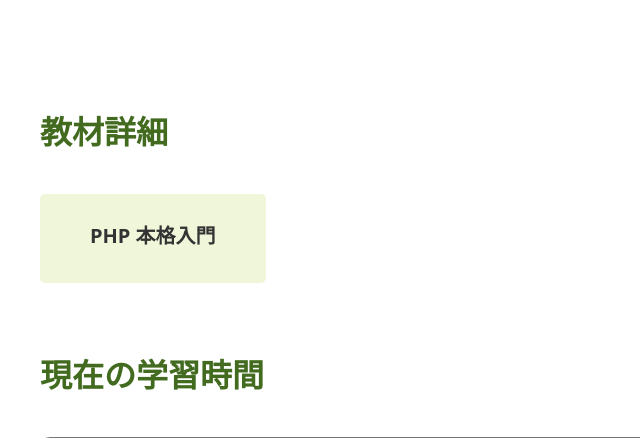
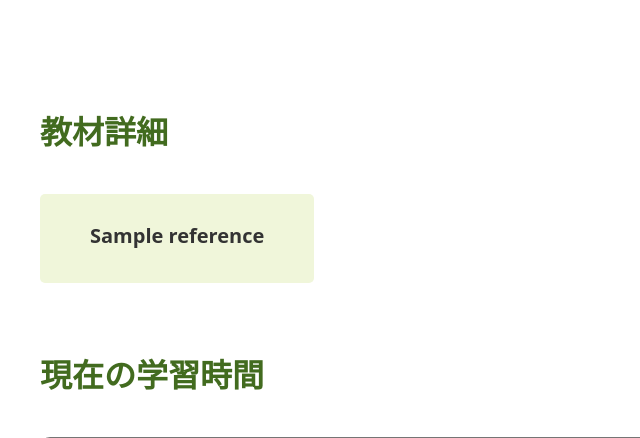
Before and after one commit to FumihikoTsutsuguchi/team-app, a PHP site: page /self-study-detail.php?reference_id=1 in a window 1280 px wide. Shown: the part 164-602 px from the top of the page, without its empty margins (0-640 px from the left). Run offline with PHP 8.4, Linux system fonts and the light colour scheme; tables that the repository leaves empty hold one stand-in row (values such as "Sample post").

Commit message:
学習機能詳細表示機能

```diff
--- a/app/front/self-study-detail.php
+++ b/app/front/self-study-detail.php
@@ -1,4 +1,28 @@
 <?php require_once("./header.php"); ?>
+<?php
+// レベルアップしたかどうか
+$levelUpStatus = false;
+
+//プレイヤーの情報を取得
+list($playerLevel, $playerExp, $avatar_path, $avatar_name, $requireExp) = getPlayersInfo();
+
+//GETリクエストからリファレンスIDを取得
+$getReferenceId = $_GET['reference_id'];
+
+//リファレンスIDからリファレンス詳細情報を取得
+$ReferenceInfo = getReferenceListDetail($getReferenceId);
+
+//連想配列名からカテゴリー名("PHP", "SkillDok"など)を取得
+// $teqName = array_keys($ReferenceInfo);
+// $queName = array_keys($ReferenceInfo[$teqName[0]]);
+
+//当ページのPOSTリクエストより、学習記録を作成
+// if (array_key_exists('stop', $_POST)) {
+//     startRecordsForQuest($_POST['studyTime'], $getQuestId, 1);
+//     finishedRecordsForQuest();
+//     $levelUpStatus = judgePlayerLevelUp($requireExp);
+// }
+?>
 
 <div class="c-wrapper">
     <div class="c-nav-breadcrumb">
@@ -17,7 +41,7 @@
             */
             ?>
             <div class="p-quest-detail__content-text">
-                <h3>PHP 本格入門</h3>
+                <h3><?php echo $ReferenceInfo;?></h3>
             </div>
         </div>
         <div class="p-quest-detail__time">
@@ -35,6 +59,13 @@
                         <div class="p-quest-detail__time-measure-result">
                             <time id="js-stopwatch" date-time="00:00:00">00:00:00</time>
                         </div>
+                        <?php
+                        // if ($levelUpStatus == true) {
+                        //     echo <<<EOT
+                        //         <p class="level-up-status">LevelUp!</p>
+                        //     EOT;
+                        // }
+                        ?>
                         <input id="id-hidden" type="hidden" name="questId">
                         <input id="time-hidden" type="hidden" name="studyTime">
                     </form>
--- a/app/front/self-study.php
+++ b/app/front/self-study.php
@@ -1,7 +1,7 @@
 <?php require_once("./header.php"); ?>
 
 <?php
-    $referencesTitle = getLearningReferencesTitle();
+    list($referencesId, $referencesTitle) = getLearningReferencesTitle();
     $records = selectRecords(1);
 
     if ($_POST !== []) {
@@ -46,7 +46,7 @@
             </form>
         </div>
         <div class="p-self-study-list">
-            <form action="./self-study-detail.php" method="post">
+            <form action="./self-study-detail.php" method="get">
                 <ul id="materialList">
                     <?php
                         for ($i = 0; $i < count($referencesTitle); $i++) {
@@ -56,7 +56,7 @@
                                     <img src="./img/icon/study-dummy.png" alt="">
                                     </div>
                                     <p>{$referencesTitle[$i]}</p>
-                                    <button type="submit" class="c-button">START</button>
+                                    <button name="reference_id" value="{$referencesId[$i]}" type="submit" class="c-button">START</button>
                                 </li>
                             EOT;
                         }
--- a/app/php/references.php
+++ b/app/php/references.php
@@ -46,11 +46,12 @@ function getLearningReferencesTitle()
 
         while ($result = $statement->fetch(PDO::FETCH_ASSOC)) {
             //教材のリストを作成
-            $list[$count] = $result['reference_title'];
+            $idList[$count] = $result['reference_id'];
+            $nameList[$count] = $result['reference_title'];
             $count++;
         }
 
-        return $list;
+        return array($idList, $nameList);
     } catch (PDOException $e) {
         echo "取得失敗";
         return $e;
@@ -58,3 +59,31 @@ function getLearningReferencesTitle()
         // 処理なし
     }
 }
+
+function getReferenceListDetail($getId)
+{
+    $pdo = dbConnect();
+
+    try {
+        $query = <<<EOT
+            SELECT
+                reference_title
+            FROM
+                lerning_references
+            WHERE
+                reference_id = :reference_id
+        EOT;
+        $statement = $pdo->prepare($query);
+        $statement->bindValue(':reference_id', $getId, PDO::PARAM_INT);
+        $statement->execute();
+        $result = $statement->fetch(PDO::FETCH_ASSOC);
+        $referencesTitle = $result['reference_title'];
+
+        return $referencesTitle;
+    } catch (PDOException $e) {
+        echo "取得失敗";
+        return $e;
+    } finally {
+        // 処理なし
+    }
+}
```
